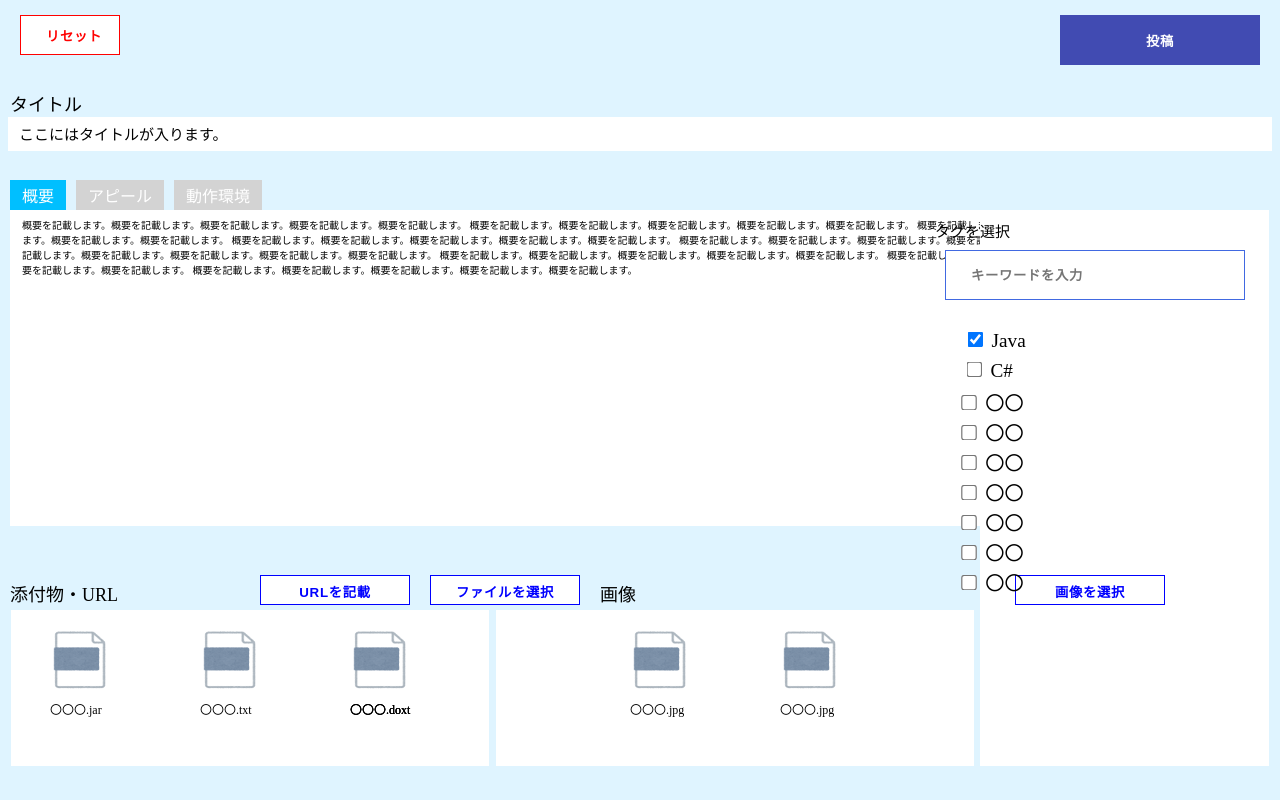
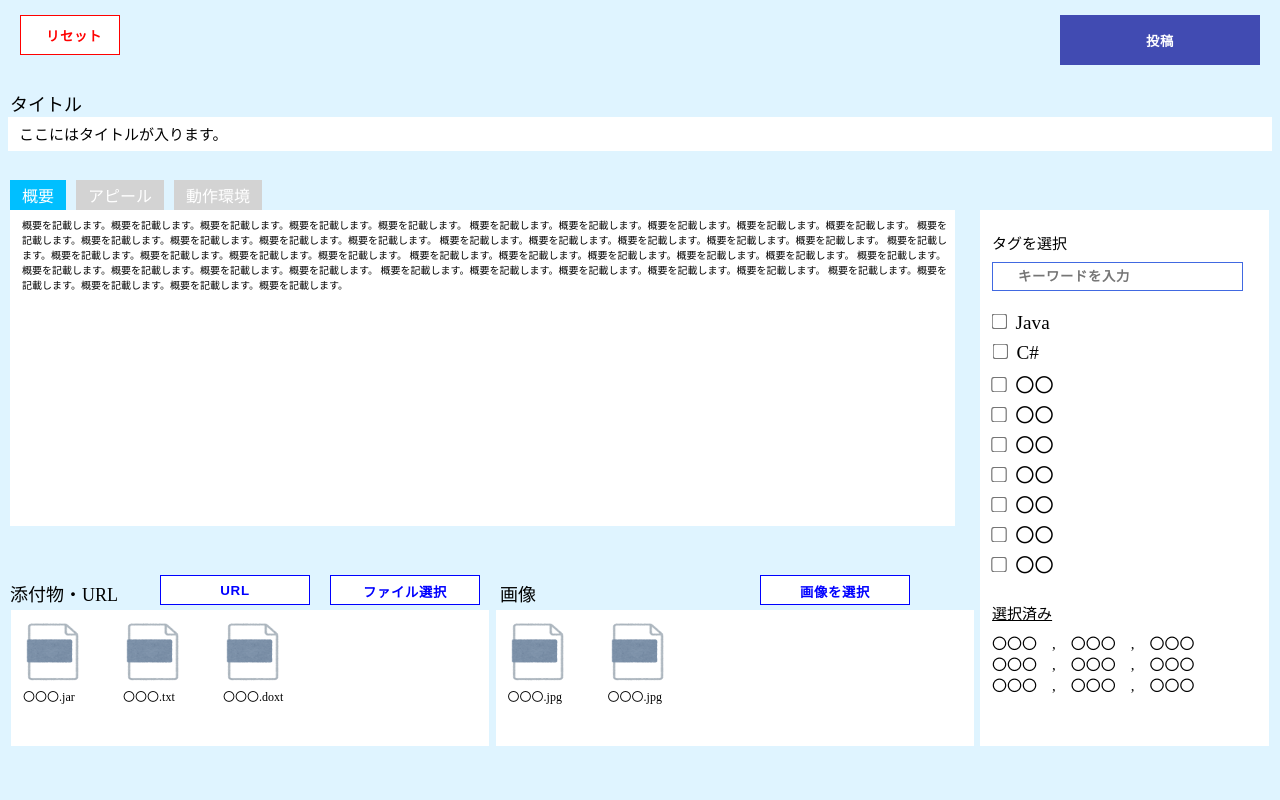
Before and after one commit to ohNarumi/PBL1, a PHP site: page /production_write.html in a window 1280 px wide. Run offline with PHP 8.4, Linux system fonts and the light colour scheme.

Commit message:
修正/#5

```diff
--- a/css/production_write.css
+++ b/css/production_write.css
@@ -31,7 +31,7 @@
 .box2 {
 	position:relative;
     left: 0px;
-    width: 376%;
+    width: 305%;
 
     float: left;    /*　左よせ */
 
@@ -50,7 +50,7 @@
 .box3 {
 	position:relative;
     left: 0px;
-    width: 376%;
+    width: 305%;
 
     float: left;    /*　左よせ */
 
@@ -68,7 +68,7 @@
 .box4 {
 	position:relative;
     left: 0px;
-    width: 376%;
+    width: 305%;
 
     float: left;    /*　左よせ */
 
@@ -96,7 +96,7 @@
 
     margin: 2em auto;
     padding: 1em;
-    height: 120px;
+    height: 100px;
     background-color: #fff; /* 背景色 */
     border: 2px solid white; /* 枠線 */
 }
@@ -114,7 +114,7 @@
 
     margin: 2em auto;
     padding: 1em;
-    height: 120px;
+    height: 100px;
     background-color: #fff; /* 背景色 */
     border: 2px solid white; /* 枠線 */
 }
@@ -132,7 +132,7 @@
 
     margin: 2em auto;
     padding: 1em;
-    height: 520px;
+    height: 500px;
     background-color: #fff; /* 背景色 */
     border: 2px solid white; /* 枠線 */
 }
@@ -143,14 +143,19 @@
 
 .wrapper {
     height: 200px;
-    width: 540px;
+    width: 96%;
     overflow-x: scroll;
+}
+
+.wrapper2 {
+    height: 50%;
+    width: 100%;
+    overflow-y: scroll;
 }
 
 .contents {
     background-color: cadetblue;
 }
-
 
 .riset_button {
     width: 100px;
@@ -195,8 +200,8 @@
 }
 
 .searche{
-	width: 300px;
-	height: 50px;
+	width: 100%;
+	height: 10%;
 	display: inline-block;
 	vertical-align: middle;
 	margin: 0 10px;
--- a/production_write.html
+++ b/production_write.html
@@ -76,166 +76,139 @@
         </div>
 
         <div class="wrap">
-            <div class="box5"></div>
-            <div class="box6"></div>
-            <div class="box7"></div>
+            <div class="box5">
+                <img src="./images/image_4.png" width="60" height="60" style="position:absolute; top:10px; left:10px;">
+                <img src="./images/image_4.png" width="60" height="60" style="position:absolute; top:10px; left:110px;">
+                <img src="./images/image_4.png" width="60" height="60" style="position:absolute; top:10px; left:210px;">
+                <div class="p3" style="position:absolute; top:75px; left:10px;">
+                    〇〇〇.jar
                 </div>
 
-        <div class="wrapper" style="position:absolute; top:550px; left:30px;">
+                <div class="p3" style="position:absolute; top:75px; left:110px;">
+                    〇〇〇.txt
+                </div>
+
+                <div class="p3" style="position:absolute; top:75px; left:210px;">
+                    〇〇〇.doxt
+                </div>
+                <div class="wrapper" style="position:absolute; top:-70px; left:10px;">
                     <div class="contents">
                     </div>
                 </div>
-
-        <div class="wrapper" style="position:absolute; top:550px; left:610px;">
+            </div>
+            <div class="box6">
+                <img src="./images/image_4.png" width="60" height="60" style="position:absolute; top:10px; left:10px;">
+                <img src="./images/image_4.png" width="60" height="60" style="position:absolute; top:10px; left:110px;">
+                <div class="p3" style="position:absolute; top:75px; left:10px;">
+                    〇〇〇.jpg
+                </div>
+                <div class="p3" style="position:absolute; top:75px; left:110px;">
+                    〇〇〇.jpg
+                </div>
+                <div class="wrapper" style="position:absolute; top:-70px; left:10px;">
                     <div class="contents">
                     </div>
                 </div>
+            </div>
+            <div class="box7">
+                <div class="form-check-inline" style="position:absolute; top:100px; left:10px;transform:scale(1.2);">
+                    <div class="custom-control custom-checkbox">
+                      <input class="custom-control-input" type="checkbox" id="custom-check1">
+                      <label class="custom-control-label" for="custom-check1">Java</label>
+                    </div>
+                </div>
+                <div class="form-check-inline" style="position:absolute; top:130px; left:10px;transform:scale(1.2);">
+                    <div class="custom-control custom-checkbox">
+                      <input class="custom-control-input" type="checkbox" id="custom-check2">
+                      <label class="custom-control-label" for="custom-check2">C#</label>
+                    </div>
+                </div>
+                <div class="form-check-inline" style="position:absolute; top:160px; left:10px;transform:scale(1.2);">
+                    <div class="custom-control custom-checkbox">
+                      <input class="custom-control-input" type="checkbox" id="custom-check3">
+                      <label class="custom-control-label" for="custom-check3">〇〇</label>
+                    </div>
+                </div>
+                <div class="form-check-inline" style="position:absolute; top:190px; left:10px;transform:scale(1.2);">
+                    <div class="custom-control custom-checkbox">
+                      <input class="custom-control-input" type="checkbox" id="custom-check3">
+                      <label class="custom-control-label" for="custom-check3">〇〇</label>
+                    </div>
+                </div>
+                <div class="form-check-inline" style="position:absolute; top:220px; left:10px;transform:scale(1.2);">
+                    <div class="custom-control custom-checkbox">
+                      <input class="custom-control-input" type="checkbox" id="custom-check3">
+                      <label class="custom-control-label" for="custom-check3">〇〇</label>
+                    </div>
+                </div>
+                <div class="form-check-inline" style="position:absolute; top:250px; left:10px;transform:scale(1.2);">
+                    <div class="custom-control custom-checkbox">
+                      <input class="custom-control-input" type="checkbox" id="custom-check3">
+                      <label class="custom-control-label" for="custom-check3">〇〇</label>
+                    </div>
+                </div>
+                <div class="form-check-inline" style="position:absolute; top:280px; left:10px;transform:scale(1.2);">
+                    <div class="custom-control custom-checkbox">
+                      <input class="custom-control-input" type="checkbox" id="custom-check3">
+                      <label class="custom-control-label" for="custom-check3">〇〇</label>
+                    </div>
+                </div>
+                <div class="form-check-inline" style="position:absolute; top:310px; left:10px;transform:scale(1.2);">
+                    <div class="custom-control custom-checkbox">
+                      <input class="custom-control-input" type="checkbox" id="custom-check3">
+                      <label class="custom-control-label" for="custom-check3">〇〇</label>
+                    </div>
+                </div>
+                <div class="form-check-inline" style="position:absolute; top:340px; left:10px;transform:scale(1.2);">
+                    <div class="custom-control custom-checkbox">
+                      <input class="custom-control-input" type="checkbox" id="custom-check3">
+                      <label class="custom-control-label" for="custom-check3">〇〇</label>
+                    </div>
+                </div>
+                <div class="p1" style="position:absolute; top:20px; left:10px;">
+                    タグを選択
+                </div>
+                <div style="position:absolute; top:50px; left:0px;">
+                    <input type="search" name="search" placeholder="キーワードを入力" class="searche">
+                </div>
 
-        <div class="wrapper" style="position:absolute; top:550px; left:610px;">
+                <div class="p1" style="position:absolute; top:390px; left:10px;">
+                    <u>選択済み</u>
+                </div>
+                <div class="p1" style="position:absolute; top:420px; left:10px;">
+                    〇〇〇　,　〇〇〇　,　〇〇〇
+                    <br>
+                    〇〇〇　,　〇〇〇　,　〇〇〇
+                    <br>
+                    〇〇〇　,　〇〇〇　,　〇〇〇
+                </div>
+                <div class="wrapper2" style="position:absolute; top:100px; right:10px;">
                     <div class="contents">
                     </div>
+                </div>
+            </div>
+            </div>
+        </div>
+
+        <div class="wrap">
+            <div style="position:absolute; top:575px; left:320px;">
+                <input type="submit" name="submit" value="ファイル選択" class="fail_button" >
+            </div>
+
+            <div style="position:absolute; top:575px; left:150px;">
+                <input type="submit" name="submit" value="URL" class="fail_button" >
             </div>
 
             <div class="p" style="position:absolute; top:580px; left:10px;">
                 添付物・URL
             </div>
 
-        <div class="p" style="position:absolute; top:580px; left:600px;">
+            <div class="p" style="position:absolute; top:580px; left:500px;">
                 画像
             </div>
 
-
-
-        <!-- 添付写真 -->
-        <div name="Toukousya_photo" style="position:absolute; top:630px; left:50px;">
-            <img src="./images/image_4.png" width="60" height="60">
-        </div>
-
-        <div name="Toukousya_photo" style="position:absolute; top:630px; left:200px;">
-            <img src="./images/image_4.png" width="60" height="60">
-        </div>
-
-        <div name="Toukousya_photo" style="position:absolute; top:630px; left:350px;">
-            <img src="./images/image_4.png" width="60" height="60">
-        </div>
-
-        <div name="Toukousya_photo" style="position:absolute; top:630px; left:630px;">
-            <img src="./images/image_4.png" width="60" height="60">
-        </div>
-
-        <div name="Toukousya_photo" style="position:absolute; top:630px; left:780px;">
-            <img src="./images/image_4.png" width="60" height="60">
-        </div>
-
-        <div class="p3" style="position:absolute; top:700px; left:50px;">
-            〇〇〇.jar
-        </div>
-
-        <div class="p3" style="position:absolute; top:700px; left:200px;">
-            〇〇〇.txt
-        </div>
-
-        <div class="p3" style="position:absolute; top:700px; left:350px;">
-            〇〇〇.doxt
-        </div>
-
-        <div class="p3" style="position:absolute; top:700px; left:350px;">
-            〇〇〇.doxt
-        </div>
-
-        <div class="p3" style="position:absolute; top:700px; left:350px;">
-            〇〇〇.doxt
-        </div>
-
-        <div class="p3" style="position:absolute; top:700px; left:630px;">
-            〇〇〇.jpg
-        </div>
-
-        <div class="p3" style="position:absolute; top:700px; left:780px;">
-            〇〇〇.jpg
-        </div>
-
-        <div class="p1" style="position:absolute; top:220px; right:270px;">
-            タグを選択
-        </div>
-
-        <div style="position:absolute; top:250px; right:25px;">
-            <input type="search" name="search" placeholder="キーワードを入力" class="searche">
-        </div>
-
-        <div style="position:absolute; top:575px; left:420px;">
-            <input type="submit" name="submit" value="ファイルを選択" class="fail_button" >
-        </div>
-
-        <div style="position:absolute; top:575px; left:250px;">
-            <input type="submit" name="submit" value="URLを記載" class="fail_button" >
-        </div>
-
-        <div style="position:absolute; top:575px; left:1005px;">
+            <div style="position:absolute; top:575px; left:750px;">
                 <input type="submit" name="submit" value="画像を選択" class="fail_button" >
             </div>
-
-        <div class="form-check-inline" style="position:absolute; top:330px; right:260px;transform:scale(1.2);">
-            <div class="custom-control custom-checkbox">
-              <input class="custom-control-input" type="checkbox" id="custom-check1" checked>
-              <label class="custom-control-label" for="custom-check1">Java</label>
         </div>
-        </div>
-        <div class="form-check-inline" style="position:absolute; top:360px; right:271px;transform:scale(1.2);">
-            <div class="custom-control custom-checkbox">
-              <input class="custom-control-input" type="checkbox" id="custom-check2">
-              <label class="custom-control-label" for="custom-check2">C#</label>
-            </div>
-        </div>
-        <div class="form-check-inline" style="position:absolute; top:390px; right:262px;transform:scale(1.2);">
-            <div class="custom-control custom-checkbox">
-              <input class="custom-control-input" type="checkbox" id="custom-check3">
-              <label class="custom-control-label" for="custom-check3">〇〇</label>
-            </div>
-        </div>
-        <div class="form-check-inline" style="position:absolute; top:420px; right:262px;transform:scale(1.2);">
-            <div class="custom-control custom-checkbox">
-              <input class="custom-control-input" type="checkbox" id="custom-check3">
-              <label class="custom-control-label" for="custom-check3">〇〇</label>
-            </div>
-        </div>
-        <div class="form-check-inline" style="position:absolute; top:450px; right:262px;transform:scale(1.2);">
-            <div class="custom-control custom-checkbox">
-              <input class="custom-control-input" type="checkbox" id="custom-check3">
-              <label class="custom-control-label" for="custom-check3">〇〇</label>
-            </div>
-        </div>
-        <div class="form-check-inline" style="position:absolute; top:480px; right:262px;transform:scale(1.2);">
-            <div class="custom-control custom-checkbox">
-              <input class="custom-control-input" type="checkbox" id="custom-check3">
-              <label class="custom-control-label" for="custom-check3">〇〇</label>
-            </div>
-        </div>
-        <div class="form-check-inline" style="position:absolute; top:510px; right:262px;transform:scale(1.2);">
-            <div class="custom-control custom-checkbox">
-              <input class="custom-control-input" type="checkbox" id="custom-check3">
-              <label class="custom-control-label" for="custom-check3">〇〇</label>
-            </div>
-        </div>
-        <div class="form-check-inline" style="position:absolute; top:540px; right:262px;transform:scale(1.2);">
-            <div class="custom-control custom-checkbox">
-              <input class="custom-control-input" type="checkbox" id="custom-check3">
-              <label class="custom-control-label" for="custom-check3">〇〇</label>
-            </div>
-        </div>
-        <div class="form-check-inline" style="position:absolute; top:570px; right:262px;transform:scale(1.2);">
-            <div class="custom-control custom-checkbox">
-              <input class="custom-control-input" type="checkbox" id="custom-check3">
-              <label class="custom-control-label" for="custom-check3">〇〇</label>
-            </div>
-        </div>
-
-
-
-
-
-
-
-
-
     </body>
```
Lines whose indentation alone changed are shown as unchanged.
